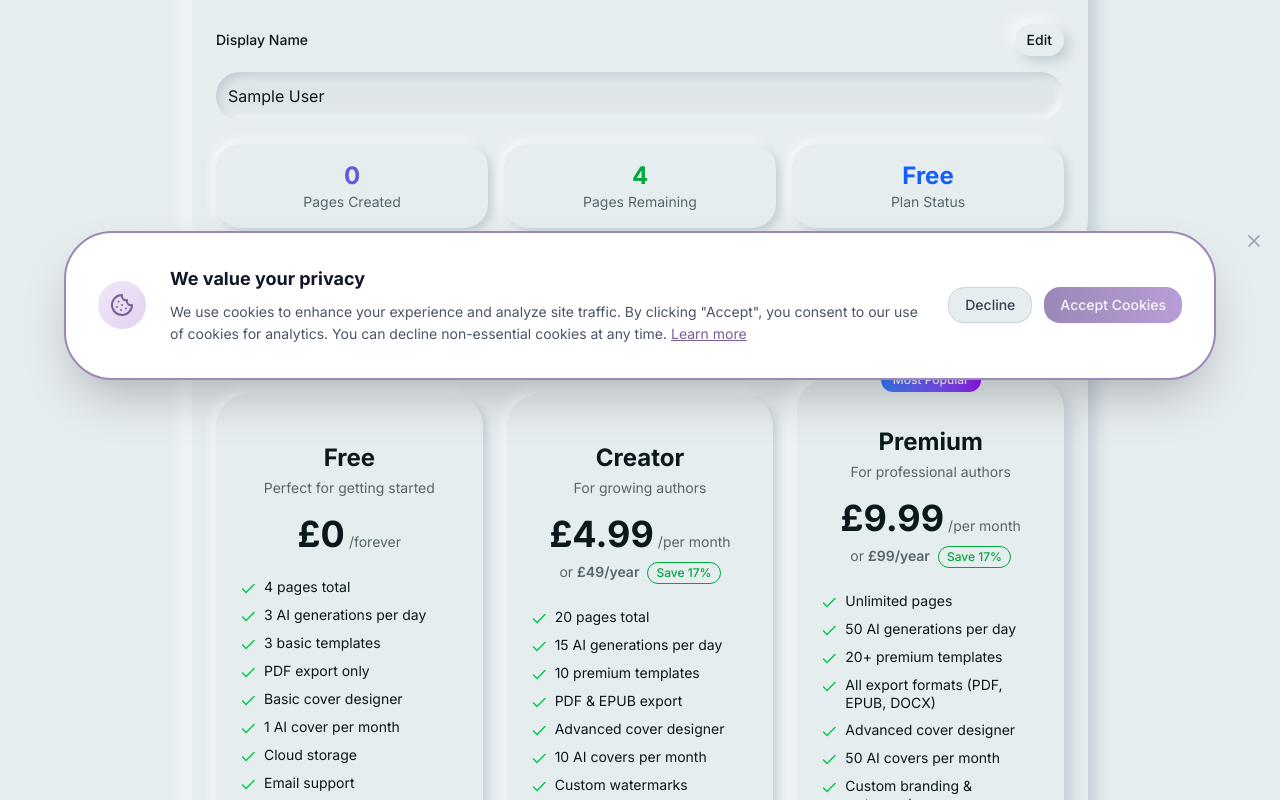
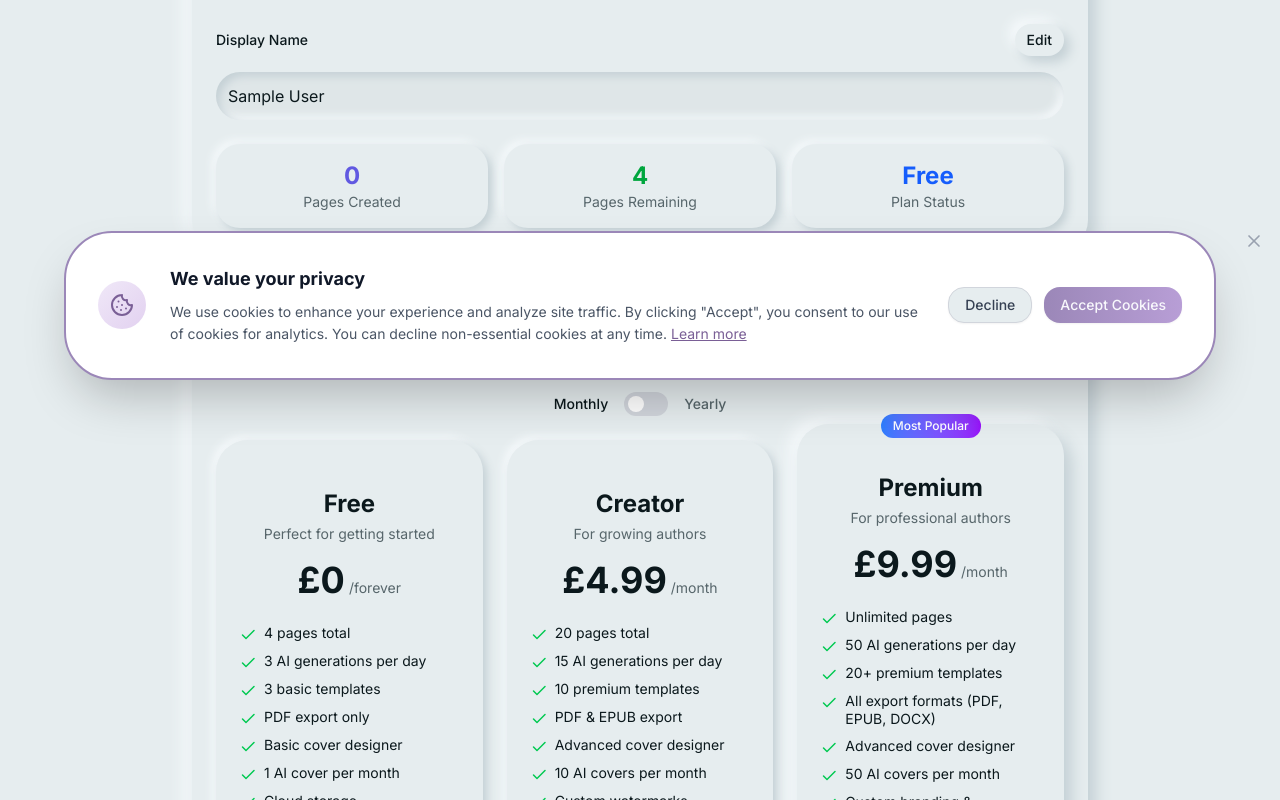
Before and after one commit to Sam-May-Futurelab/influencer-publishin, a React (Vite) app: page /app/profile in a window 1280 px wide. Shown: the part 404-1204 px from the top of the page. Built offline with nearby package versions, Linux system fonts and the light colour scheme; no server answers; the database is empty; sample sign-in values are in the browser's storage.

Commit message:
Add monthly/yearly billing toggle to ProfilePage subscription section

```diff
--- a/src/components/ProfilePage.tsx
+++ b/src/components/ProfilePage.tsx
@@ -73,6 +73,7 @@ export function ProfilePage({ onNavigate }: ProfilePageProps) {
   const [displayName, setDisplayName] = useState(user?.displayName || '');
   const [emailNotifications, setEmailNotifications] = useState(true);
   const [pushNotifications, setPushNotifications] = useState(true);
+  const [billingInterval, setBillingInterval] = useState<'monthly' | 'yearly'>('monthly');
 
   // App Settings State
   const [settings, setSettings] = useState<AppSettings>({
@@ -224,7 +225,7 @@ export function ProfilePage({ onNavigate }: ProfilePageProps) {
     }
   };
 
-  const handleUpgrade = async (planId: 'monthly' | 'yearly' | 'creator-monthly' | 'creator-yearly' | 'premium-monthly' | 'premium-yearly') => {
+  const handleUpgrade = async (tier: 'creator' | 'premium') => {
     if (!canPurchase) {
       if (paymentsLoading) {
         toast.info('Payment system is loading. Please wait...');
@@ -235,6 +236,9 @@ export function ProfilePage({ onNavigate }: ProfilePageProps) {
       }
       return;
     }
+
+    // Construct the plan ID based on tier and billing interval
+    const planId = `${tier}-${billingInterval}` as 'creator-monthly' | 'creator-yearly' | 'premium-monthly' | 'premium-yearly';
 
     const success = await purchaseSubscription(planId);
     if (success) {
@@ -478,6 +482,33 @@ export function ProfilePage({ onNavigate }: ProfilePageProps) {
               <p className="text-sm text-gray-600">
                 Choose the plan that best fits your needs
               </p>
+
+              {/* Billing Interval Toggle */}
+              <div className="flex items-center justify-center gap-4 pt-4">
+                <span className={`text-sm font-medium ${billingInterval === 'monthly' ? 'text-foreground' : 'text-muted-foreground'}`}>
+                  Monthly
+                </span>
+                <button
+                  onClick={() => setBillingInterval(billingInterval === 'monthly' ? 'yearly' : 'monthly')}
+                  className={`relative inline-flex h-6 w-11 items-center rounded-full transition-colors focus:outline-none focus:ring-2 focus:ring-primary focus:ring-offset-2 ${
+                    billingInterval === 'yearly' ? 'bg-primary' : 'bg-gray-300'
+                  }`}
+                >
+                  <span
+                    className={`inline-block h-4 w-4 transform rounded-full bg-white transition-transform ${
+                      billingInterval === 'yearly' ? 'translate-x-6' : 'translate-x-1'
+                    }`}
+                  />
+                </button>
+                <span className={`text-sm font-medium ${billingInterval === 'yearly' ? 'text-foreground' : 'text-muted-foreground'}`}>
+                  Yearly
+                </span>
+                {billingInterval === 'yearly' && (
+                  <Badge variant="secondary" className="ml-2 bg-green-100 text-green-700 border-green-300">
+                    Save 17%
+                  </Badge>
+                )}
+              </div>
             </CardHeader>
             <CardContent>
               <div className="grid grid-cols-1 md:grid-cols-3 gap-6">
@@ -503,18 +534,29 @@ export function ProfilePage({ onNavigate }: ProfilePageProps) {
                           <h3 className="text-2xl font-bold mb-1">{plan.name}</h3>
                           <p className="text-sm text-muted-foreground mb-4">{plan.tagline}</p>
 
+                          {plan.id === 'free' ? (
                             <div className="flex items-baseline justify-center gap-1 mb-2">
                               <span className="text-4xl font-bold">{plan.price}</span>
                               <span className="text-muted-foreground text-sm">/{plan.period}</span>
                             </div>
-
-                          {plan.yearlyPrice && (
+                          ) : (
+                            <>
+                              <div className="flex items-baseline justify-center gap-1 mb-2">
+                                <span className="text-4xl font-bold">
+                                  {billingInterval === 'monthly' ? plan.price : plan.yearlyPrice?.split('/')[0]}
+                                </span>
+                                <span className="text-muted-foreground text-sm">
+                                  /{billingInterval === 'monthly' ? 'month' : 'year'}
+                                </span>
+                              </div>
+                              {billingInterval === 'yearly' && (
                                 <div className="text-sm text-muted-foreground">
-                              or <span className="font-semibold">{plan.yearlyPrice}</span>
-                              <Badge variant="outline" className="ml-2 text-green-600 border-green-600">
+                                  <Badge variant="outline" className="text-green-600 border-green-600">
                                     {plan.savings}
                                   </Badge>
                                 </div>
+                              )}
+                            </>
                           )}
                         </div>
 
@@ -533,9 +575,9 @@ export function ProfilePage({ onNavigate }: ProfilePageProps) {
                           onClick={() => {
                             if (!plan.ctaDisabled) {
                               if (plan.id === 'creator') {
-                                handleUpgrade('creator-monthly'); // Default to monthly, they can choose yearly in Stripe
+                                handleUpgrade('creator');
                               } else if (plan.id === 'premium') {
-                                handleUpgrade('premium-monthly');
+                                handleUpgrade('premium');
                               }
                             }
                           }}
```
Lines whose indentation alone changed are shown as unchanged.
